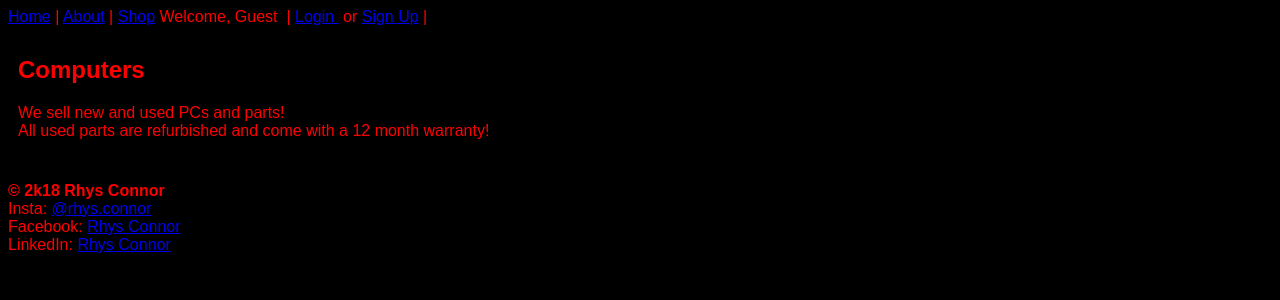
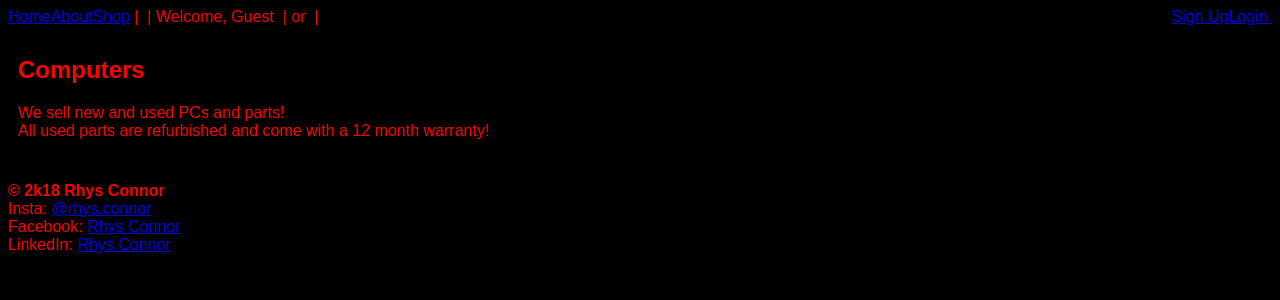
Before and after one commit to rhys909/CM1102, a Flask app: page / in a window 1280 px wide. Shown: the top 300 px of the page. Run offline with Flask 2, Linux system fonts and the light colour scheme; parts of the project's set-up code (start-up, migrations or seed data) failed here and were passed over.

```diff
--- a/Coursework_Shop/Shop/Templates/layout.html
+++ b/Coursework_Shop/Shop/Templates/layout.html
@@ -9,15 +9,15 @@
 
 <body>
   <nav>
-    <a href="{{ url_for('home') }}" class="header">Home</a>&nbsp|
-    <a href="{{ url_for('about') }}" class="header">About</a>&nbsp|
-    <a href="{{ url_for('shop') }}" class="header">Shop</a>
+    <a href="{{ url_for('home') }}" class="header" style="float: left;">Home</a>&nbsp|
+    <a href="{{ url_for('about') }}" class="header"style="float: left;">About</a>&nbsp|
+    <a href="{{ url_for('shop') }}" class="header"style="float: left;">Shop</a>
     {% if current_user.is_authenticated %}
     Hello, {{ current_user.username }}!
-    <a class="nav-item nav-link" href="{{ url_for('logout') }}">Logout</a>&nbsp|
+    <a class="nav-item nav-link" href="{{ url_for('logout') }}" style="float: right;">Logout</a>&nbsp|
     {% else %}
-    Welcome, Guest &nbsp| <a href="{{ url_for('login') }}">Login&nbsp;</a>
-    or <a href="{{ url_for('sign_up') }}">Sign Up</a>&nbsp|
+    Welcome, Guest &nbsp| <a href="{{ url_for('login') }}" style="float: right;">Login&nbsp;</a>
+    or <a href="{{ url_for('sign_up') }}" style="float: right;">Sign Up</a>&nbsp|
     {% endif %}
   </nav>
 
```
Also changed, not shown: Coursework_Shop/Shop/Static/style.css (+7 -0 lines).
